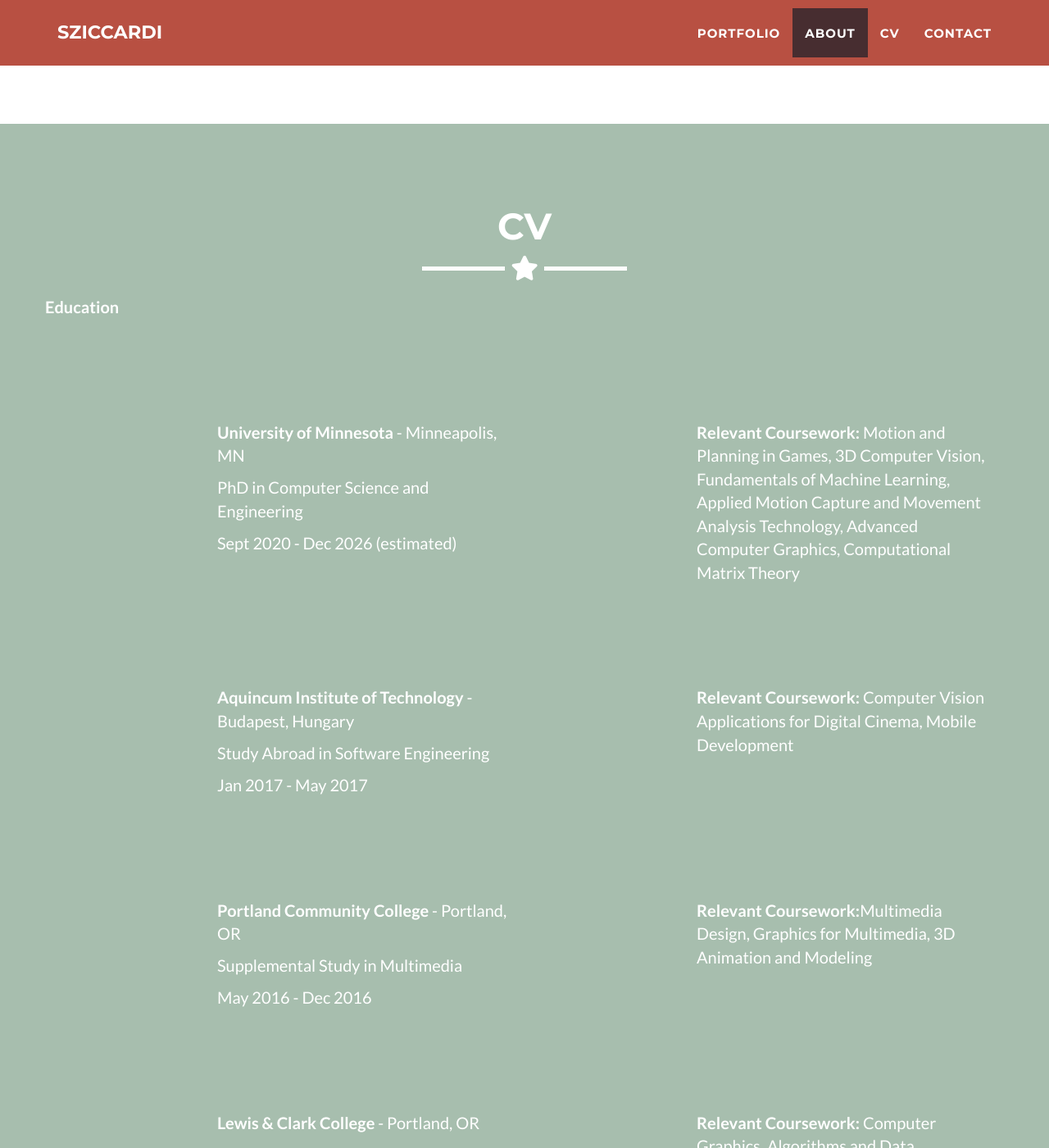
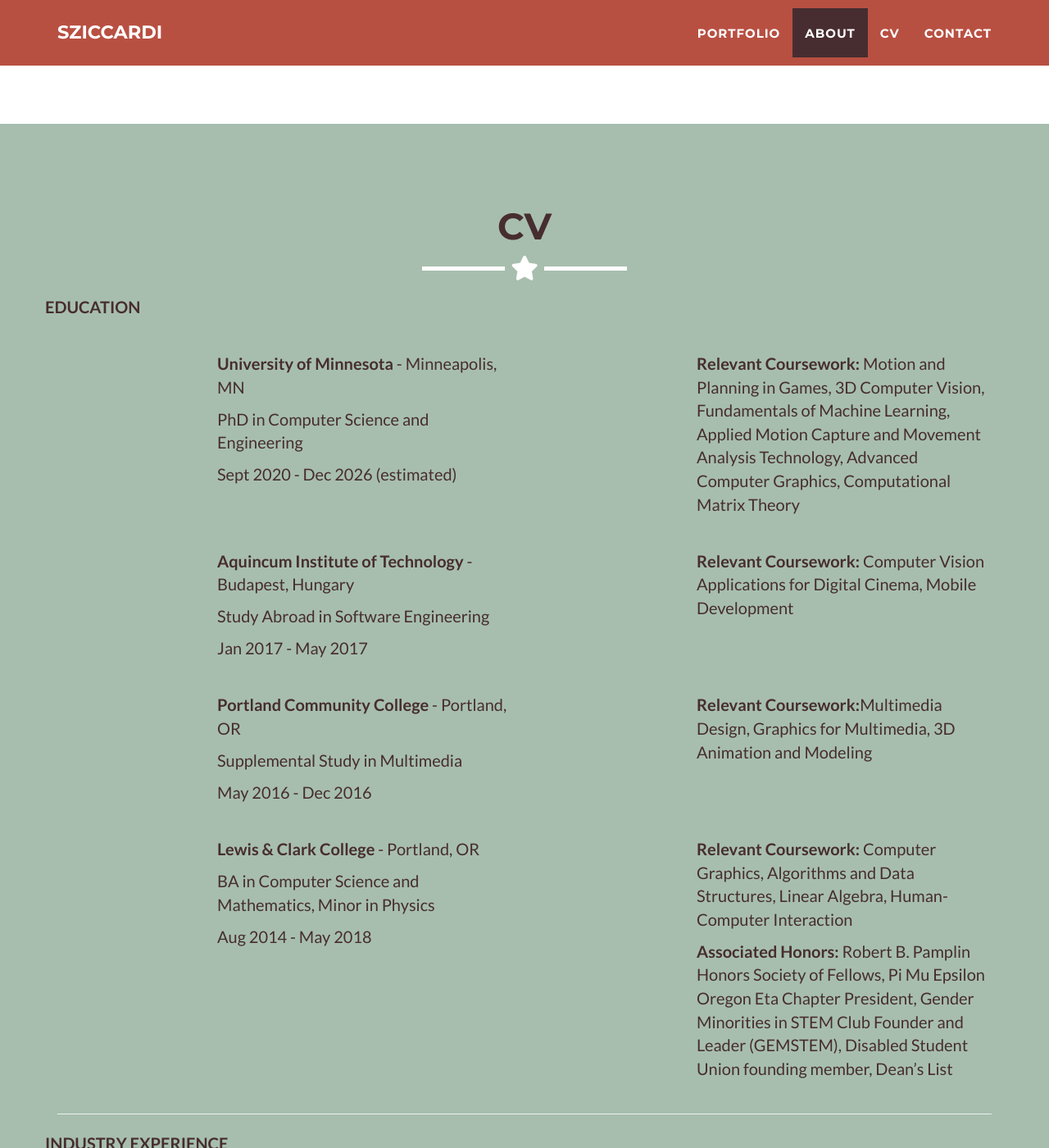
Before and after one commit to sziccardi/sziccardi.github.io, a Jekyll site: the page built from _posts/2014-07-18-project-1.markdown, in a window 1280 px wide and 1400 px high, scrolled down 2088 px. Shown: the whole window at 82% size. Built offline with Jekyll 4.4.1, drawn with Linux system fonts in a browser that asks for light colours.

Commit message:
adjust colors and cv spacing again x3

```diff
--- a/_includes/cv.html
+++ b/_includes/cv.html
@@ -9,13 +9,13 @@
       </div>
     </div>
 
-    <div class="row" style="margin-bottom:3cm;">
-      <div class="title">
+    <div class="row" style="margin-bottom:2em;">
+      <div style="display:block;text-transform:uppercase;font-size:2em;font-weight:700;">
           <p><b>Education</b></p>
       </div>
     </div>
 
-    <div class="row" style="margin-bottom:3cm;">
+    <div class="row" style="margin-bottom:2em;">
       <div class="col-lg-4 col-lg-offset-2">
         <p><b>University of Minnesota</b> - Minneapolis, MN</p>
         <p>PhD in Computer Science and Engineering</p>
@@ -27,7 +27,7 @@
       </div>
     </div>
 
-    <div class="row" style="margin-bottom:3cm;">
+    <div class="row" style="margin-bottom:2em;">
       <div class="col-lg-4 col-lg-offset-2">
         <p><b>Aquincum Institute of Technology </b> - Budapest, Hungary</p>
         <p>Study Abroad in Software Engineering</p>
@@ -38,7 +38,7 @@
       </div>
     </div>
 
-    <div class="row" style="margin-bottom:3cm;">
+    <div class="row" style="margin-bottom:2em;">
       <div class="col-lg-4 col-lg-offset-2">
         <p><b>Portland Community College</b> - Portland, OR</p>
         <p>Supplemental Study in Multimedia</p>
@@ -49,7 +49,7 @@
       </div>
     </div>
 
-    <div class="row" style="margin-bottom:3cm;">
+    <div class="row" style="margin-bottom:2em;">
       <div class="col-lg-4 col-lg-offset-2">
         <p><b>Lewis & Clark College</b> - Portland, OR</p>
         <p>BA in Computer Science and Mathematics, Minor in Physics</p>
@@ -64,13 +64,13 @@
 
     <hr>
 
-    <div class="row" style="margin-bottom:3cm;">
-      <div class="title">
+    <div class="row" style="margin-bottom:2em;">
+      <div style="display:block;text-transform:uppercase;font-size:2em;font-weight:700;">
           <p><b>Industry Experience</b></p>
       </div>
     </div>
 
-    <div class="row" style="margin-bottom:3cm;">
+    <div class="row" style="margin-bottom:2em;">
       <div class="col-lg-4 col-lg-offset-2">
         <p><b>Computer Vision Research Intern</b> - Minneapolis, MN</p>
         <p>Kitware</p>
@@ -82,7 +82,7 @@
       </div>
     </div>
 
-    <div class="row" style="margin-bottom:3cm;">
+    <div class="row" style="margin-bottom:2em;">
       <div class="col-lg-4 col-lg-offset-2">
         <p><b>Junior Interactive Software Developer </b> - Portland, OR</p>
         <p>Downstream LLC</p>
@@ -94,7 +94,7 @@
       </div>
     </div>
 
-    <div class="row" style="margin-bottom:3cm;">
+    <div class="row" style="margin-bottom:2em;">
       <div class="col-lg-4 col-lg-offset-2">
         <p><b>Visiting Research Assistant </b> - Los Angeles, CA</p>
         <p>University of Southern California Institute for Creative Technologies, Mixed Reality Lab</p>
@@ -107,13 +107,13 @@
 
     <hr>
 
-    <div class="row" style="margin-bottom:3cm;">
-      <div class="title">
+    <div class="row" style="margin-bottom:2em;">
+      <div style="display:block;text-transform:uppercase;font-size:2em;font-weight:700;">
           <p><b>Teaching Experience</b></p>
       </div>
     </div>
 
-    <div class="row" style="margin-bottom:3cm;">
+    <div class="row" style="margin-bottom:2em;">
       <div class="col-lg-4 col-lg-offset-2">
         <p><b>Graduate Instructor - Applied Machine Learning (CSCI 4521)</b> - Minneapolis, MN</p>
         <p>University of Minnesota - Computer Science and Engineering</p>
@@ -124,7 +124,7 @@
       </div>
     </div>
 
-    <div class="row" style="margin-bottom:3cm;">
+    <div class="row" style="margin-bottom:2em;">
       <div class="col-lg-4 col-lg-offset-2">
         <p><b>Teaching Assistant - Program Design and Development (CSCI 3081w) </b> - Minneapolis, MN</p>
         <p>University of Minnesota - Computer Science and Engineering</p>
@@ -135,7 +135,7 @@
       </div>
     </div>
 
-    <div class="row" style="margin-bottom:3cm;">
+    <div class="row" style="margin-bottom:2em;">
       <div class="col-lg-4 col-lg-offset-2">
         <p><b>Co-Director / Instructor for Machine Learning Summer Camp </b> - Minneapolis, MN</p>
         <p>University of Minnesota - Data Science and AI Hub</p>
```
Also changed, not shown: _includes/css/main.css (+1 -7 lines).
